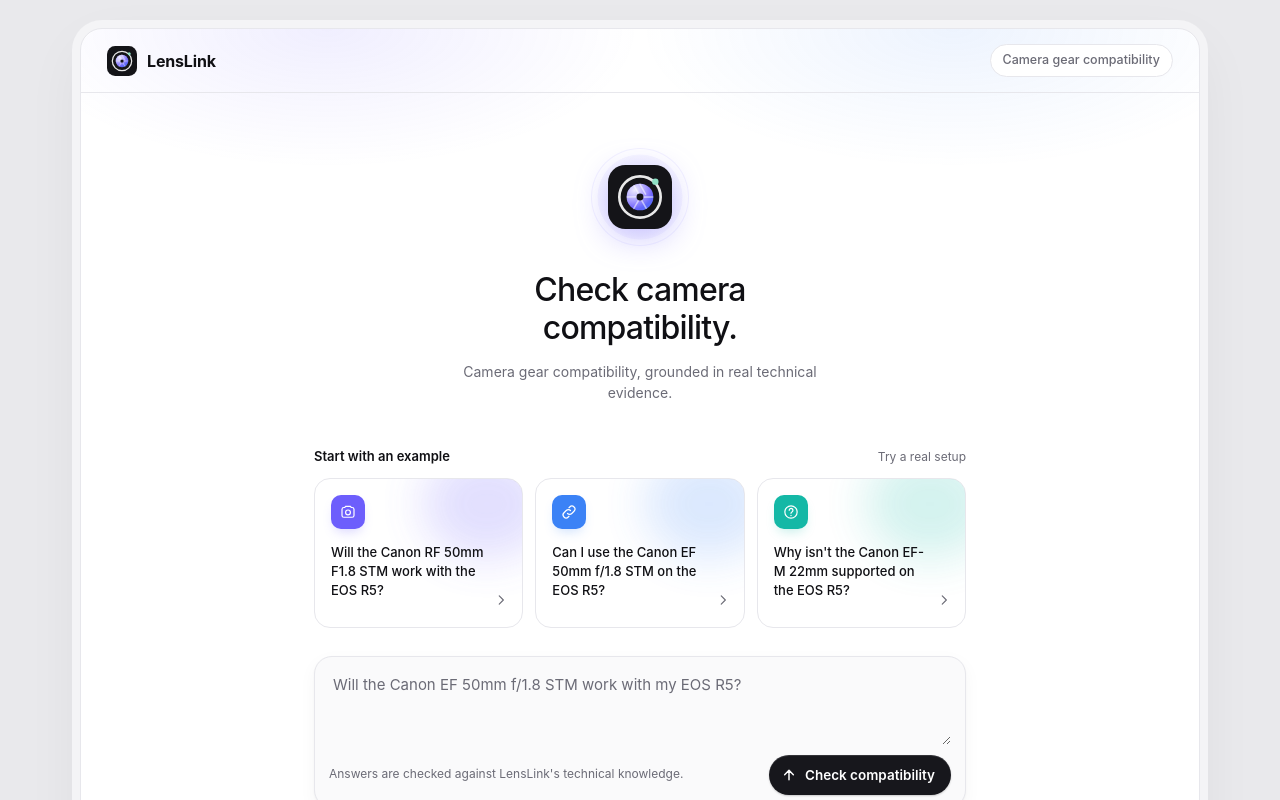
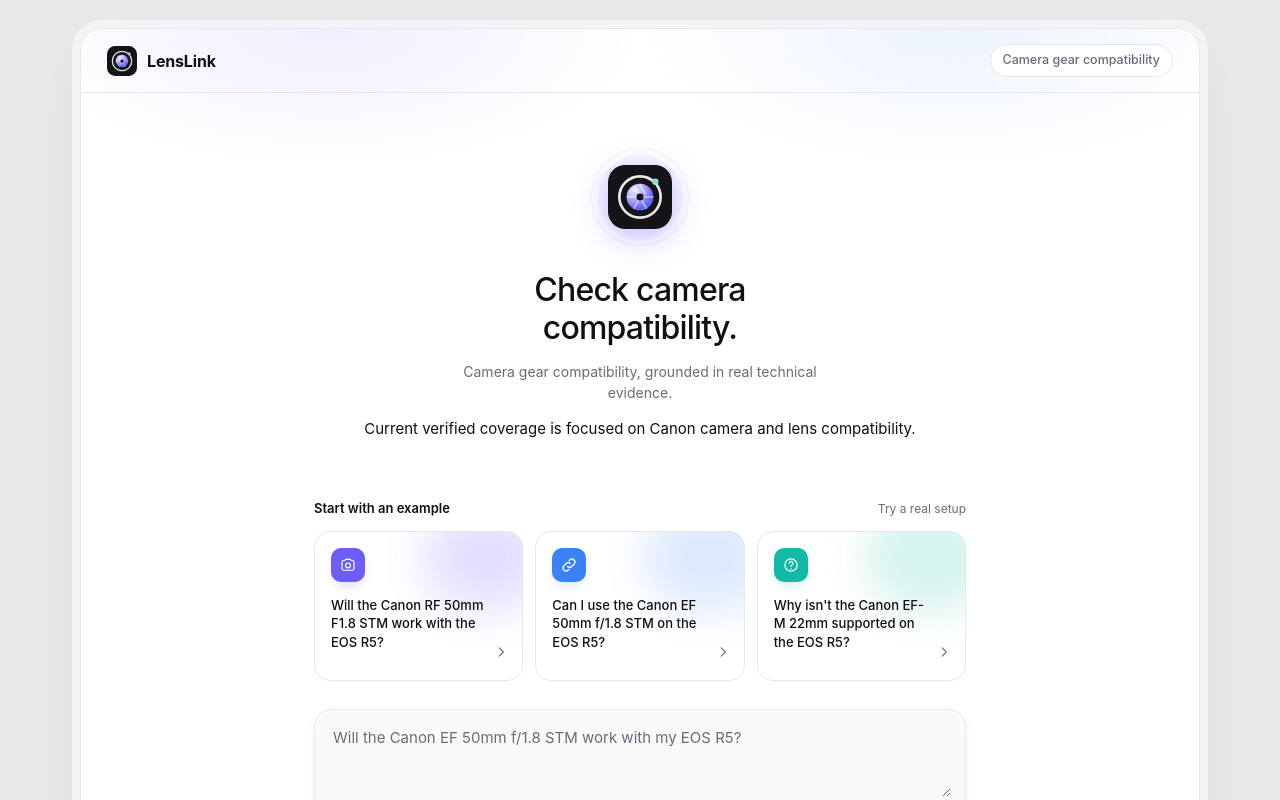
Before and after one commit to egbutaify2-ui/sanity-lenslink-agent, a Next.js app in the folder web/: page / in a window 1280 px wide. Shown: the top 800 px of the page. Built offline with nearby package versions, Linux system fonts and the light colour scheme.

Commit message:
polish: disclose current Canon coverage

```diff
--- a/web/src/app/page.tsx
+++ b/web/src/app/page.tsx
@@ -433,6 +433,7 @@
               <p className="welcome-sub">
                 Camera gear compatibility, grounded in real technical evidence.
               </p>
+              <p className="coverage-note">Current verified coverage is focused on Canon camera and lens compatibility.</p>
             </section>
           )}
 
```
